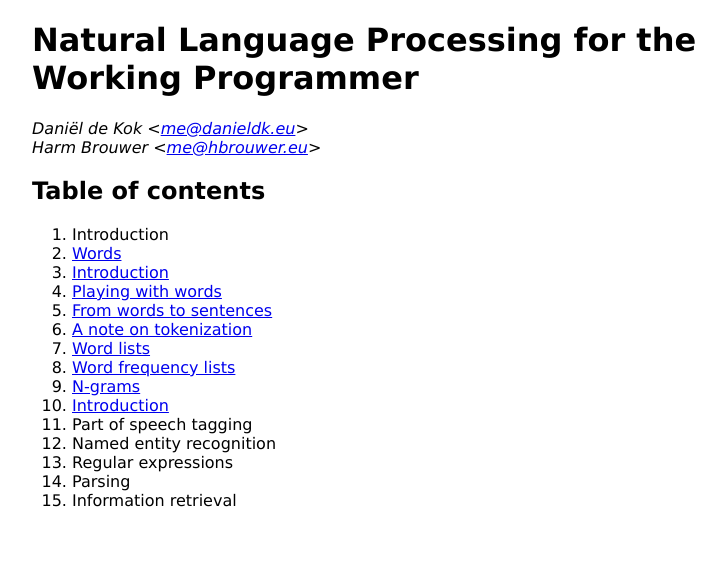
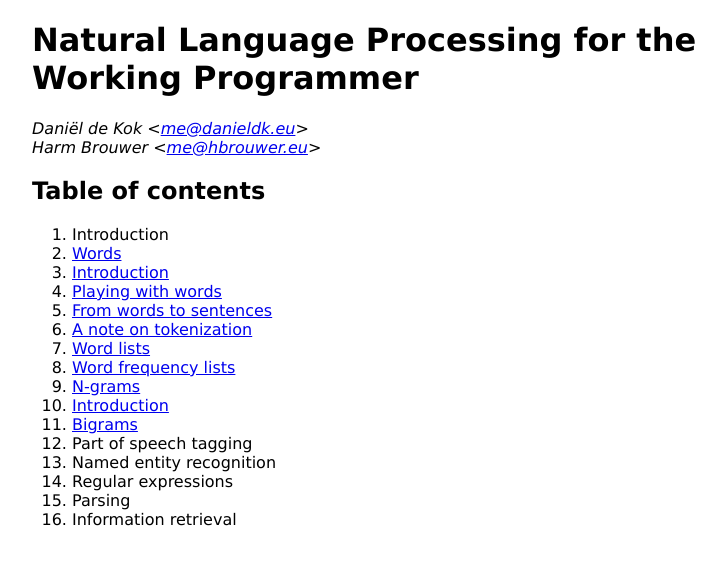
Before and after one commit to cskau/nlpwp, a Jekyll site: the page built from index.md, in a window 1280 px wide. Shown: the top 565 px of the page, without its empty margins (208-934 px from the left). Built offline with Jekyll 4.4.1, drawn with Linux system fonts in a browser that asks for light colours.

Commit message:
added item to index

```diff
--- a/index.md
+++ b/index.md
@@ -18,6 +18,7 @@ title: Natural Language Processing for the Working Programmer
   1. [Word frequency lists](words.html#freqlist)
 1. [N-grams](ngrams.html)
   1. [Introduction](ngrams.html#introduction)
+  1. [Bigrams](ngrams.htmls#bigrams)
 1. Part of speech tagging
 1. Named entity recognition
 1. Regular expressions
```
